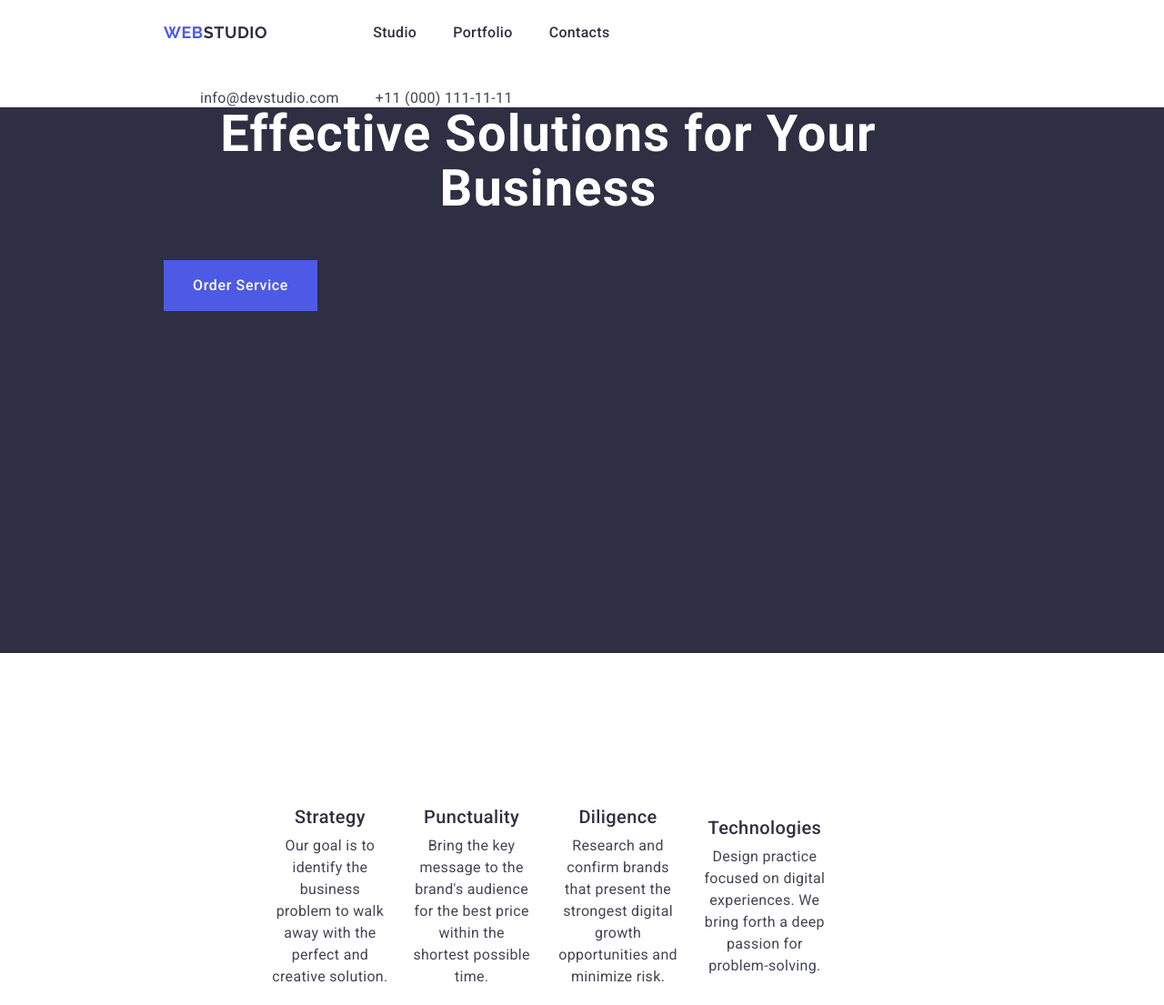
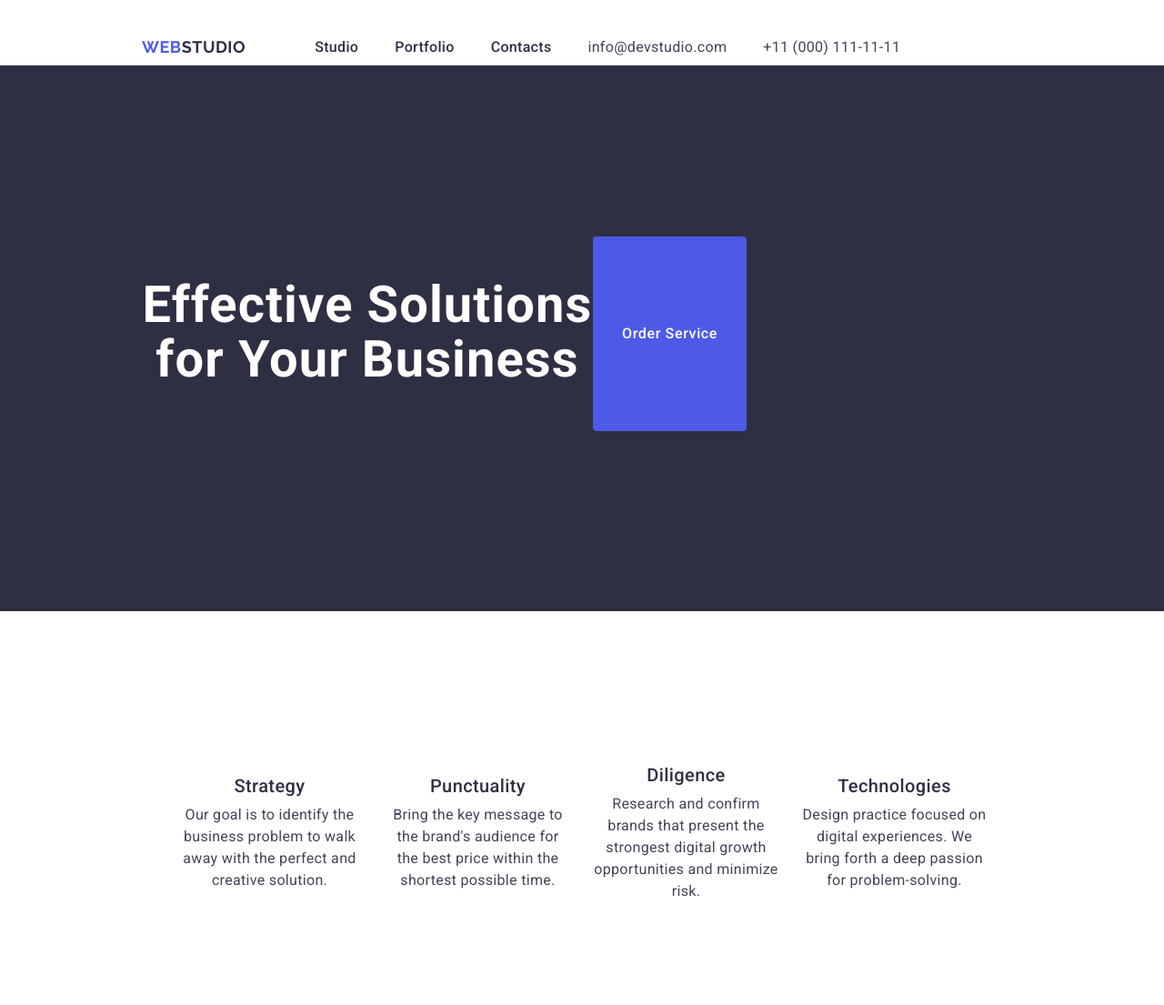
Before and after one commit to alikghost/goit-markup-hw-, a plain HTML site: page index.html in a window 1280 px wide. Shown: the top 1105 px of the page at 91% size. Drawn offline with nearby package versions, Linux system fonts and the light colour scheme.

Commit message:
aloololololo

```diff
--- a/css/styles.css
+++ b/css/styles.css
@@ -18,6 +18,10 @@ img {
   padding-right: 156px;
   margin-left: 24px;
   margin-right: 24px;
+  display: flex;
+  margin: 0 auto;
+  padding: 0 15px;
+
 }
 .section{
   padding-top: 120px;
@@ -31,6 +35,7 @@ img {
   background-color: white;
   width: 1440px;
   height: 72px;
+  border-bottom: 1px solid #e7e9fc;
 }
 .navigation {
   display: flex;
@@ -58,8 +63,7 @@ img {
   display: flex;
   align-items: center;
   gap: 40px;
-  margin-top: 24px;
-  margin-bottom: 24px;
+  padding: 24px 0;
 }
 .header-item {
 
@@ -111,6 +115,7 @@ img {
   background-color: #2e2f42;
   width: 1440px;
   height: 600px;
+  padding: 188px 0;
 }
 .hero-first {
   font-weight: 700;
@@ -120,6 +125,7 @@ img {
   text-align: center;
   color: #fff;
   margin-bottom: 48px;
+  max-width: 496px;
 
 }
 .button-hero {
@@ -132,6 +138,9 @@ img {
   cursor: pointer;
   border: none;
   padding: 16px 32px;
+  display: block;
+  min-width: 169px ;
+  border-radius: 4px;
 
 }
 .button-hero:hover {
@@ -162,7 +171,8 @@ img {
   padding-left: 118px;
   padding-right: 118px;
 }
-.hero-first-item { width: calc((100%-2*24)/3);
+.hero-first-item {
+  width: calc((100% - 72px) / 4);
 }
 .hero-first-name {
   font-weight: 500;
@@ -187,7 +197,7 @@ img {
   background: #f4f4fd;
   width: 1440px;
   height: 732px;
-  padding-bottom: 120px;
+  padding: 120px 0 ;
 }
 .hero-team-name {
   font-weight: 700;
@@ -198,6 +208,7 @@ img {
   color: #2e2f42;
   text-transform: capitalize;
   padding-top: 120px;
+  margin-bottom: 72px;
 }
 .hero-our-team-list {
   gap: 24px;
@@ -211,8 +222,12 @@ img {
   padding: 0px 0px 32px 0px;
   border: none;
   background: #fff;
+  width:calc((100% - 72px) / 4);
+  border-radius: 0px 0px 4px 4px;
 }
-
+.div-third{
+  padding: 32px 0;
+}
 .hero-second-img {
 
 }
--- a/index.html
+++ b/index.html
@@ -94,7 +94,7 @@
         </div>
       </section>
       <section class="hero-third-section">
-        <div class="container">
+        <div class="container div-third">
           <h2 class="hero-team-name">Our Team</h2>
           <ul class="hero-our-team-list">
             <li class="hero-second-item">
```
